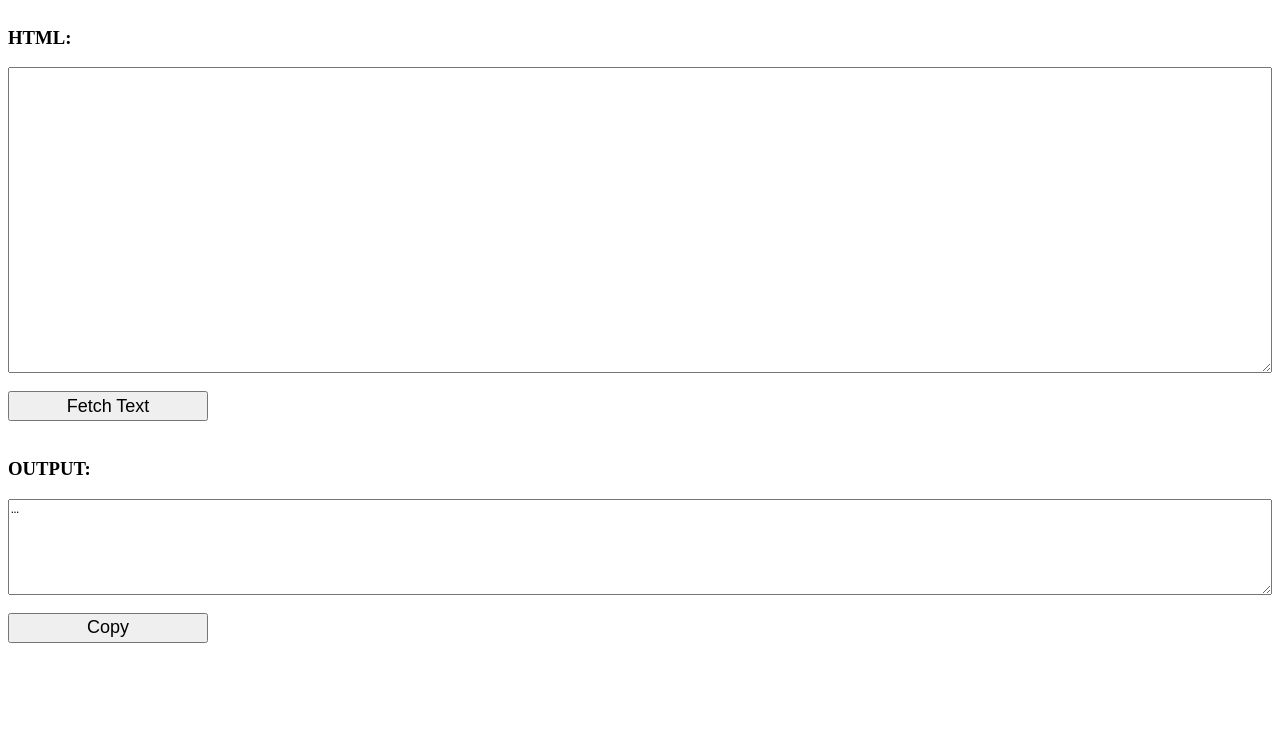
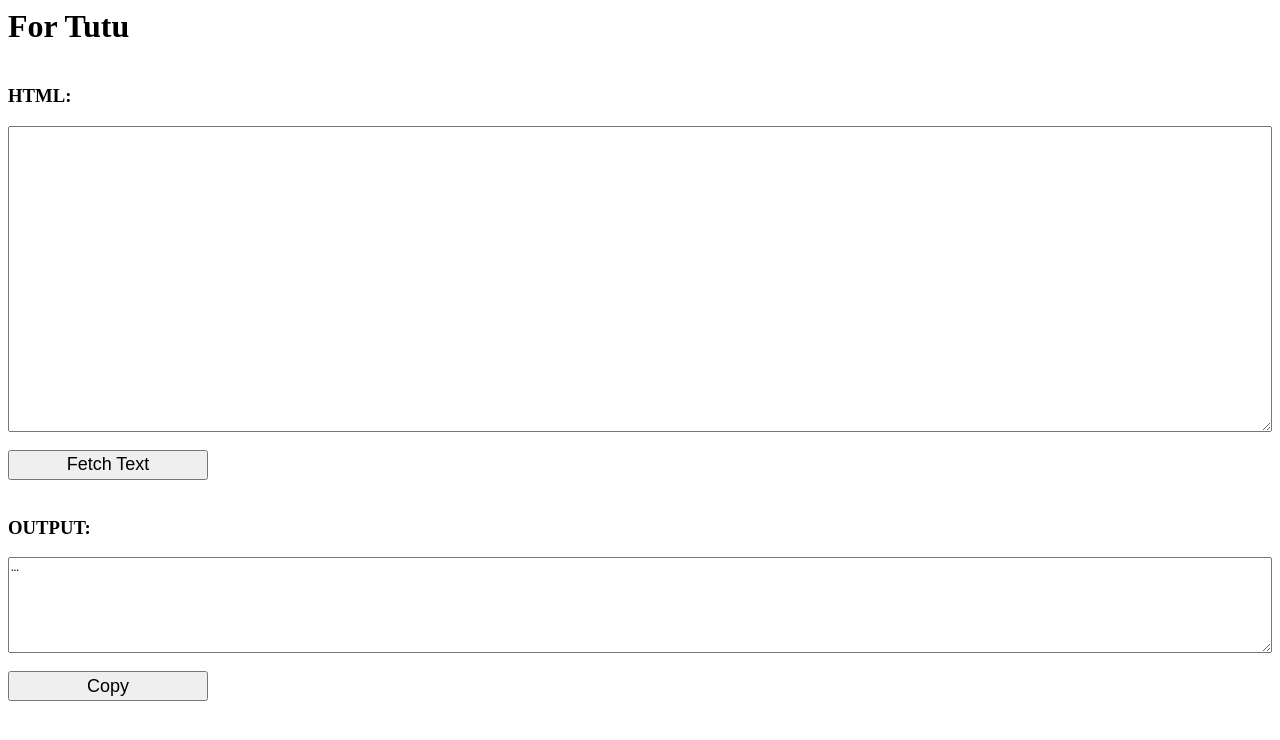
Before and after one commit to DevAshishNegi/FetchVisualText, a plain HTML site: page index.html in a window 1280 px wide. Drawn offline with Linux system fonts and the light colour scheme.

Commit message:
Update index.html

```diff
--- a/index.html
+++ b/index.html
@@ -60,6 +60,7 @@
 </head>
 
 <body>
+    <h1>For Tutu</h1>
     <div class="main">
         <h3>HTML:</h3>
         <textarea id="html-source" rows="20" cols="50"></textarea>
```
